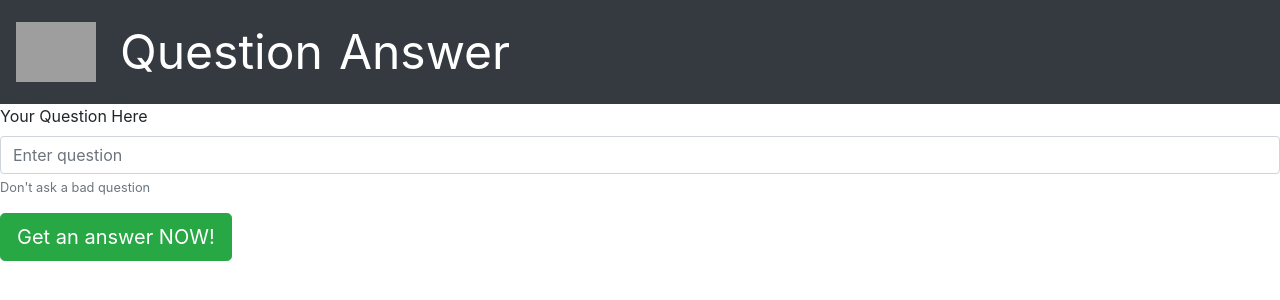
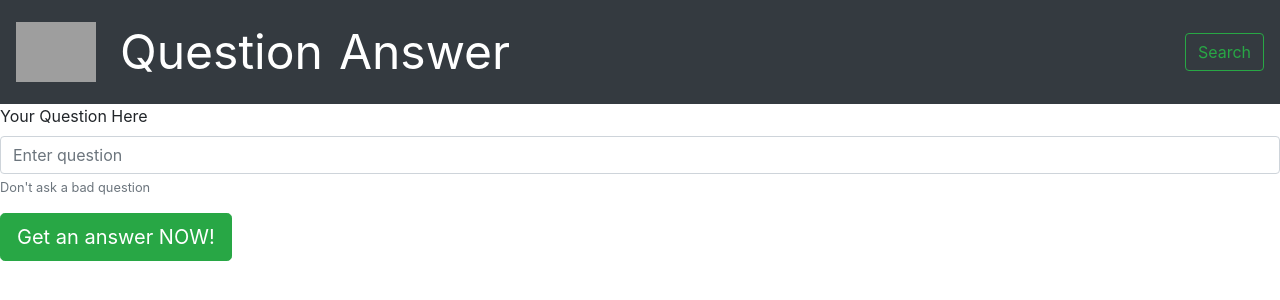
Before and after one commit to ollyshindell8/EightBall, a Django app: page /eightball/question/ in a window 1280 px wide. Shown: the top 300 px of the page. Run offline with Django 3.2, Linux system fonts and the light colour scheme; some libraries are stand-ins or nearby versions; grey boxes are pictures that could not be loaded.

Commit message:
adding a form redirect

```diff
--- a/templates/nutbar.html
+++ b/templates/nutbar.html
@@ -20,5 +20,8 @@
       </li>
     </ul>
   </div>
+    <form class="form-inline my-2 my-lg-0">
+      <button class="btn btn-outline-success my-2 my-sm-0" type="submit">Search</button>
+    </form>
 </nav>
 {% endblock navbar %}
```
